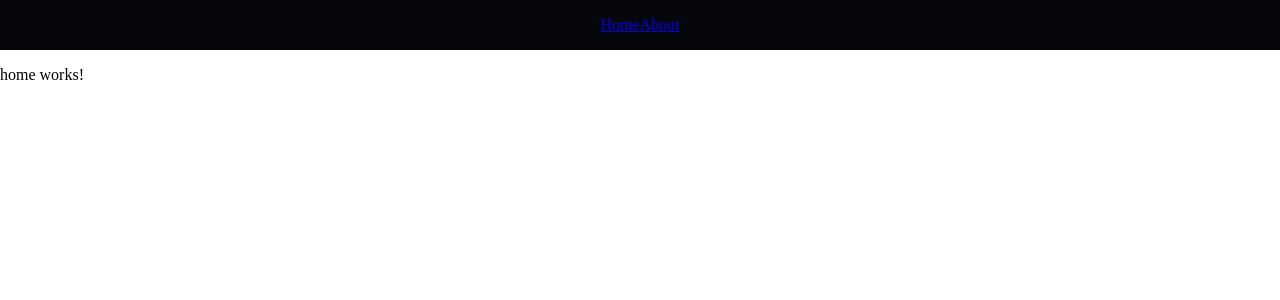
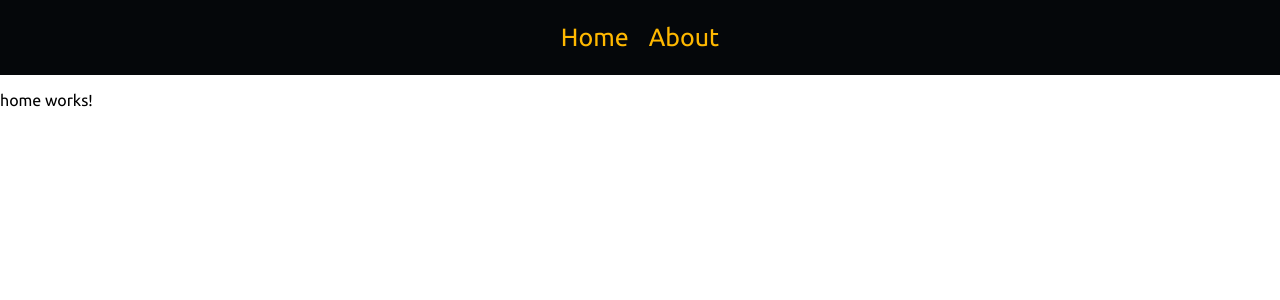
Before and after one commit to mikhalenkadaniil/angular-film-collection, an Angular app: page / in a window 1280 px wide. Shown: the top 300 px of the page. Built offline with nearby package versions, Linux system fonts and the light colour scheme.

Commit message:
feat: style header

```diff
--- a/src/components/header/header.html
+++ b/src/components/header/header.html
@@ -1,5 +1,5 @@
-<nav>
+<nav class="navigation">
   @for(link of links(); track link.routerLink) {
-    <a [routerLink]="link.routerLink">{{ link.title }}</a>
+    <a [routerLink]="link.routerLink" class="link">{{ link.title }}</a>
   }
 </nav>
--- a/src/components/header/header.scss
+++ b/src/components/header/header.scss
@@ -2,10 +2,38 @@
 
 :host {
   background-color: $neutral;
-  height: 50px;
+  height: 75px;
   width: 100%;
   display: flex;
   align-items: center;
   justify-content: center;
   color: $primary;
+  .navigation {
+    display: flex;
+    gap: 20px;
+    .link {
+      text-decoration: none;
+      color: $primary;
+      position: relative;
+      transition-duration: 0.25s;
+      font-size:25px;
+      &::after {
+        content: '';
+        position: absolute;
+        left: 0;
+        bottom: -1px;
+        width: 0;
+        height: 2px;
+        background-color: $primary;
+        transition-duration: 0.25s;
+      }
+      &:hover {
+        color: $primary-light;
+        &::after {
+          width: 100%;
+          background-color: $primary-light;
+        }
+      }
+    }
+  }
 }
--- a/src/index.html
+++ b/src/index.html
@@ -6,6 +6,9 @@
   <base href="/">
   <meta name="viewport" content="width=device-width, initial-scale=1">
   <link rel="icon" type="image/x-icon" href="favicon.ico">
+  <link rel="preconnect" href="https://fonts.googleapis.com">
+  <link rel="preconnect" href="https://fonts.gstatic.com" crossorigin>
+  <link href="https://fonts.googleapis.com/css2?family=Inter:ital,opsz,wght@0,14..32,100..900;1,14..32,100..900&family=Ubuntu+Mono:ital,wght@0,400;0,700;1,400;1,700&family=Ubuntu:ital,wght@0,300;0,400;0,500;0,700;1,300;1,400;1,500;1,700&display=swap" rel="stylesheet">
 </head>
 <body>
   <app-root></app-root>
--- a/src/styles.scss
+++ b/src/styles.scss
@@ -5,4 +5,7 @@ html {
 
 body {
   margin: 0;
+  font-family: "Ubuntu", sans-serif;
+  font-weight: 400;
+  font-style: normal;
 }
--- a/src/styles/colors.scss
+++ b/src/styles/colors.scss
@@ -1,4 +1,5 @@
 $primary: #ffb800;
+$primary-light: #FFDEA8;
 $secondary: #00e0ff;
 $tertiary: #1a1d23;
 $neutral: #05070a;
```
